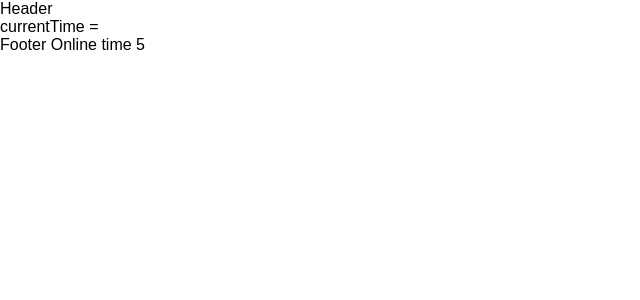
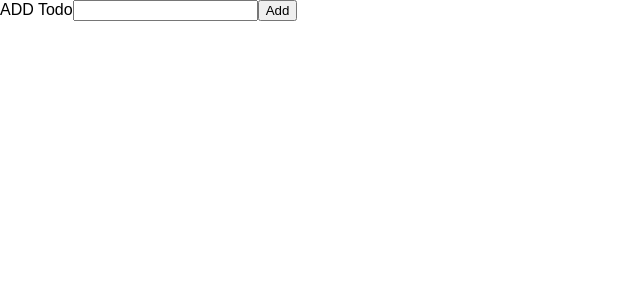
Before and after one commit to Fluke23/PracticeReact, a React (Create React App) app: page / in a window 1280 px wide. Shown: the top 300 px of the page, without its empty margins (0-640 px from the left). Built offline with nearby package versions, Linux system fonts and the light colour scheme.

Commit message:
ทำการรับค่าเเละโชว์ค่า

```diff
--- a/src/App.js
+++ b/src/App.js
@@ -1,29 +1,32 @@
 import React, { Component } from 'react';
-import Header from './Header';
-import Footer from './Footer'
+import TodoInput from './TodoInput';
+import TodoList from './TodoList'
 
 class App extends Component {
 
   constructor(props) {
 
     super(props)
-    this.state = { currentTime: 0 }
-    this.handleFooterClicked = this.handleFooterClicked.bind(this)
+    this.state = {
+        todoItems : []
+    }
+
+   this.addTodo=this.addTodo.bind(this)
   }
 
-handleFooterClicked(time){
-  this.setState({currentTime:time })
-}
+  addTodo(newTodo){
+    this.setState ({
+      todoItems: this.state.todoItems.push(newTodo)  //ปุ่ม add
+    })
+  }
 
 render(){
-
-  let { currentTime } = this.setState
+  let{todoItems} = this.state
   return (
 
     <div>
-      <Header currentUser="Fluke" islogin />
-      <div>currentTime = {currentTime}</div>
-      <Footer onTimeClick={this.handleFooterClicked} />
+      <TodoInput onAddTodo={this.addTodo}/>
+      <TodoList items ={todoItems}/>
     </div>
     )
   }
--- /dev/null
+++ b/src/TodoInput.js
@@ -0,0 +1,32 @@
+import React,{Component} from "react";
+
+class TodoInput extends Component{
+
+   constructor(props){
+       super(props)
+       this.state ={
+           newTodo : ""   //newTodo อันนี้จะเก็บต่า จากช่องที่ใส่ขอ้มูล
+       }
+       this.addClicked = this.addClicked.bind(this)
+   }
+
+   addClicked(){
+        let {onAddTodo} =this.props
+        onAddTodo(this.state.newTodo)
+        this.setState({ newTodo:""   //setstate ทำมาเพื่อเคลียค่า
+        })
+   }
+
+    render() {
+        let {onAddTodo} = this.props
+       return(
+           <div>
+               ADD Todo
+        <input onChange={(e) => this.setState({newTodo: e.target.value})}/>
+        <button onClick={this.addClicked}> Add </button>
+            </div>
+        )
+    }
+
+}
+export default TodoInput
--- /dev/null
+++ b/src/TodoItem.js
@@ -0,0 +1,14 @@
+import React,{Component} from "react";
+
+class TodoItem extends Component{
+    render() {
+        let{text} =this.props
+       return(
+           <div>
+             {text}
+            </div>
+        )
+    }
+
+}
+export default TodoItem
--- /dev/null
+++ b/src/TodoList.js
@@ -0,0 +1,20 @@
+import React,{Component} from "react";
+import TodoItem from './TodoItem' ;
+
+class TodoList extends Component{
+    render() {
+        let {items} = this.props //อันนี้ดึงจาก props เพราะ data เข้ามาจาก property
+       return(
+           <div>
+              <ul>
+                  {items.map(todo => <li><TodoItem text={todo}/></li>)}
+                  {//ใส่ปีกกาเพื่อทำloop บอกข้างในว่า เป็น java scrip code
+                   //items เป็น array เรียกฟังชั่น mnap การเปลี่ยนอย่างหนึ่งไปเป็นอีกอย่างนึง map  รับฟังชั่นเป็น paramiter แล้วreturn เป็นก้อน jsf
+                  }
+              </ul>
+            </div>
+        )
+    }
+
+}
+export default TodoList
```
